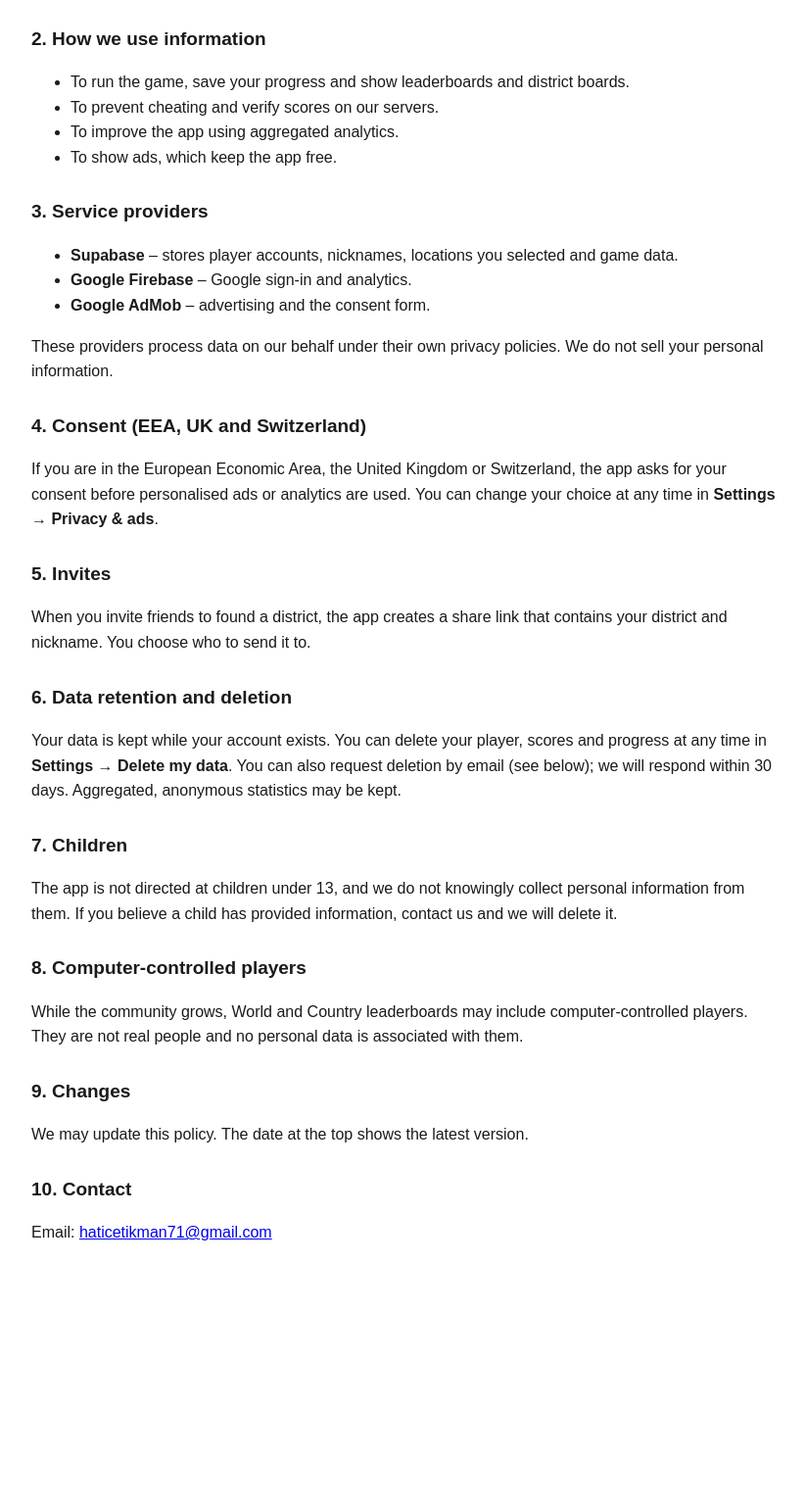
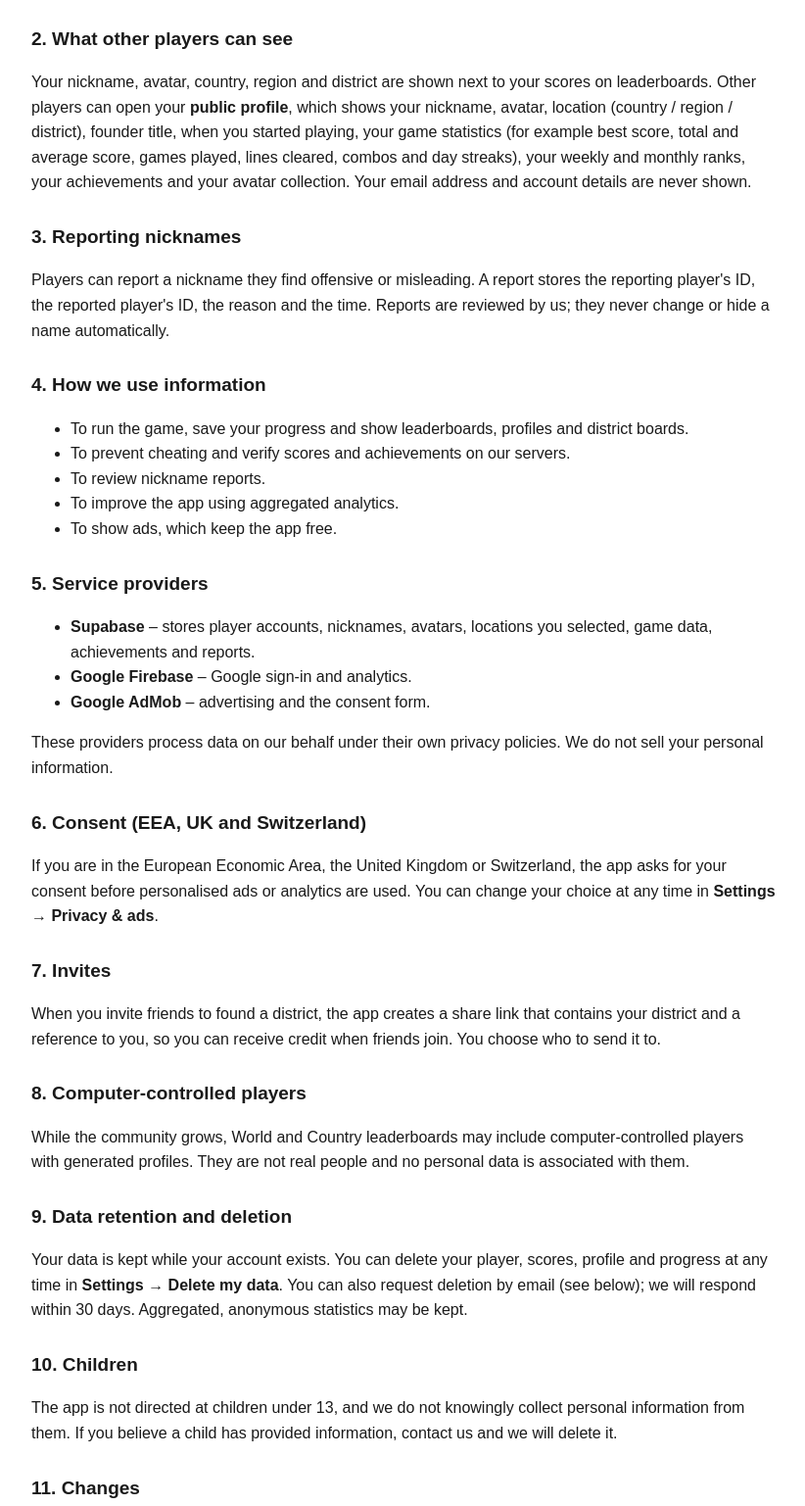
Before and after one commit to wordjourneygame/wordjourneygame.github.io, a plain HTML site: page blockleague/privacy.html in a window 1280 px wide. Shown: the part 786-2323 px from the top of the page at 98% size, without its empty margins (228-1050 px from the left). Before the commit the page ends 2097 px from the top, so only its background shows below. Drawn offline with Linux system fonts and the light colour scheme.

Commit message:
Add files via upload

```diff
--- a/blockleague/privacy.html
+++ b/blockleague/privacy.html
@@ -11,52 +11,59 @@ h1{font-size:26px}h2{font-size:19px;margin-top:28px}
 </head>
 <body>
 <h1>Block League: Block Puzzle – Privacy Policy</h1>
-<p><b>Last updated:</b> November 10, 2026</p>
+<p><b>Last updated:</b> November 13, 2026</p>
 <p>This policy explains what information the Block League: Block Puzzle app ("the app", "we") collects, how it is used and the choices you have. The app is published on Google Play by StrongWoman.</p>
 
 <h2>1. Information we collect</h2>
 <p><b>Guest account.</b> When you first open the app, an anonymous guest account is created automatically. It has a random player ID and no personal details.</p>
-<p><b>Information you choose to provide.</b> A nickname, your country, and optionally your region (province/state) and district. These are shown publicly next to your scores on leaderboards. Do not use your real full name as a nickname.</p>
+<p><b>Information you choose to provide.</b> A nickname, your avatar, your country, and optionally your region (province/state) and district. Do not use your real full name as a nickname.</p>
 <p><b>Google sign-in (optional).</b> If you link a Google account, we receive your Google account email address and a Google account identifier so your progress can be saved and restored. Your email is never shown to other players.</p>
-<p><b>Game data.</b> Scores, games played, lines cleared, daily missions, achievements, district founding activity and titles (such as Mayor / Deputy Mayor), and whether a "second chance" was used. This is needed to verify scores and run leaderboards.</p>
+<p><b>Game data.</b> Scores, games played, lines cleared, combos, days played, daily missions, achievements, unlocked avatars, district founding activity and titles (such as Mayor / Deputy Mayor), invites that led other players to join, and whether a "second chance" was used. This is needed to verify scores and run leaderboards, achievements and profiles.</p>
 <p><b>App activity and diagnostics.</b> We use Firebase Analytics (Google) to understand how the app is used, for example which screens are opened and when a game starts or ends. This includes device information and app instance identifiers.</p>
 <p><b>Advertising.</b> The app shows ads through Google AdMob. AdMob may collect your device's advertising ID, IP address (used to estimate an approximate location) and ad interaction data. The app does not request location permission.</p>
 
-<h2>2. How we use information</h2>
+<h2>2. What other players can see</h2>
+<p>Your nickname, avatar, country, region and district are shown next to your scores on leaderboards. Other players can open your <b>public profile</b>, which shows your nickname, avatar, location (country / region / district), founder title, when you started playing, your game statistics (for example best score, total and average score, games played, lines cleared, combos and day streaks), your weekly and monthly ranks, your achievements and your avatar collection. Your email address and account details are never shown.</p>
+
+<h2>3. Reporting nicknames</h2>
+<p>Players can report a nickname they find offensive or misleading. A report stores the reporting player's ID, the reported player's ID, the reason and the time. Reports are reviewed by us; they never change or hide a name automatically.</p>
+
+<h2>4. How we use information</h2>
 <ul>
-<li>To run the game, save your progress and show leaderboards and district boards.</li>
-<li>To prevent cheating and verify scores on our servers.</li>
+<li>To run the game, save your progress and show leaderboards, profiles and district boards.</li>
+<li>To prevent cheating and verify scores and achievements on our servers.</li>
+<li>To review nickname reports.</li>
 <li>To improve the app using aggregated analytics.</li>
 <li>To show ads, which keep the app free.</li>
 </ul>
 
-<h2>3. Service providers</h2>
+<h2>5. Service providers</h2>
 <ul>
-<li><b>Supabase</b> – stores player accounts, nicknames, locations you selected and game data.</li>
+<li><b>Supabase</b> – stores player accounts, nicknames, avatars, locations you selected, game data, achievements and reports.</li>
 <li><b>Google Firebase</b> – Google sign-in and analytics.</li>
 <li><b>Google AdMob</b> – advertising and the consent form.</li>
 </ul>
 <p>These providers process data on our behalf under their own privacy policies. We do not sell your personal information.</p>
 
-<h2>4. Consent (EEA, UK and Switzerland)</h2>
+<h2>6. Consent (EEA, UK and Switzerland)</h2>
 <p>If you are in the European Economic Area, the United Kingdom or Switzerland, the app asks for your consent before personalised ads or analytics are used. You can change your choice at any time in <b>Settings → Privacy &amp; ads</b>.</p>
 
-<h2>5. Invites</h2>
-<p>When you invite friends to found a district, the app creates a share link that contains your district and nickname. You choose who to send it to.</p>
+<h2>7. Invites</h2>
+<p>When you invite friends to found a district, the app creates a share link that contains your district and a reference to you, so you can receive credit when friends join. You choose who to send it to.</p>
 
-<h2>6. Data retention and deletion</h2>
-<p>Your data is kept while your account exists. You can delete your player, scores and progress at any time in <b>Settings → Delete my data</b>. You can also request deletion by email (see below); we will respond within 30 days. Aggregated, anonymous statistics may be kept.</p>
+<h2>8. Computer-controlled players</h2>
+<p>While the community grows, World and Country leaderboards may include computer-controlled players with generated profiles. They are not real people and no personal data is associated with them.</p>
 
-<h2>7. Children</h2>
+<h2>9. Data retention and deletion</h2>
+<p>Your data is kept while your account exists. You can delete your player, scores, profile and progress at any time in <b>Settings → Delete my data</b>. You can also request deletion by email (see below); we will respond within 30 days. Aggregated, anonymous statistics may be kept.</p>
+
+<h2>10. Children</h2>
 <p>The app is not directed at children under 13, and we do not knowingly collect personal information from them. If you believe a child has provided information, contact us and we will delete it.</p>
 
-<h2>8. Computer-controlled players</h2>
-<p>While the community grows, World and Country leaderboards may include computer-controlled players. They are not real people and no personal data is associated with them.</p>
-
-<h2>9. Changes</h2>
+<h2>11. Changes</h2>
 <p>We may update this policy. The date at the top shows the latest version.</p>
 
-<h2>10. Contact</h2>
+<h2>12. Contact</h2>
 <p>Email: <a href="mailto:haticetikman71@gmail.com">haticetikman71@gmail.com</a></p>
 </body>
 </html>
```
